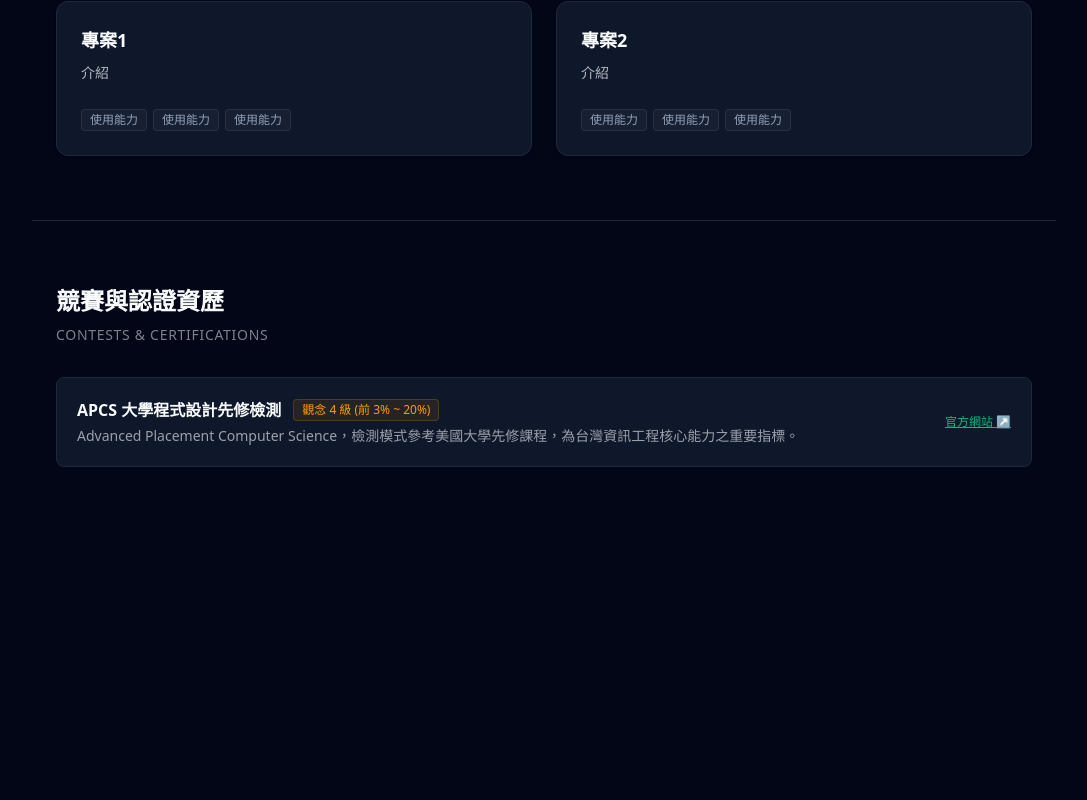
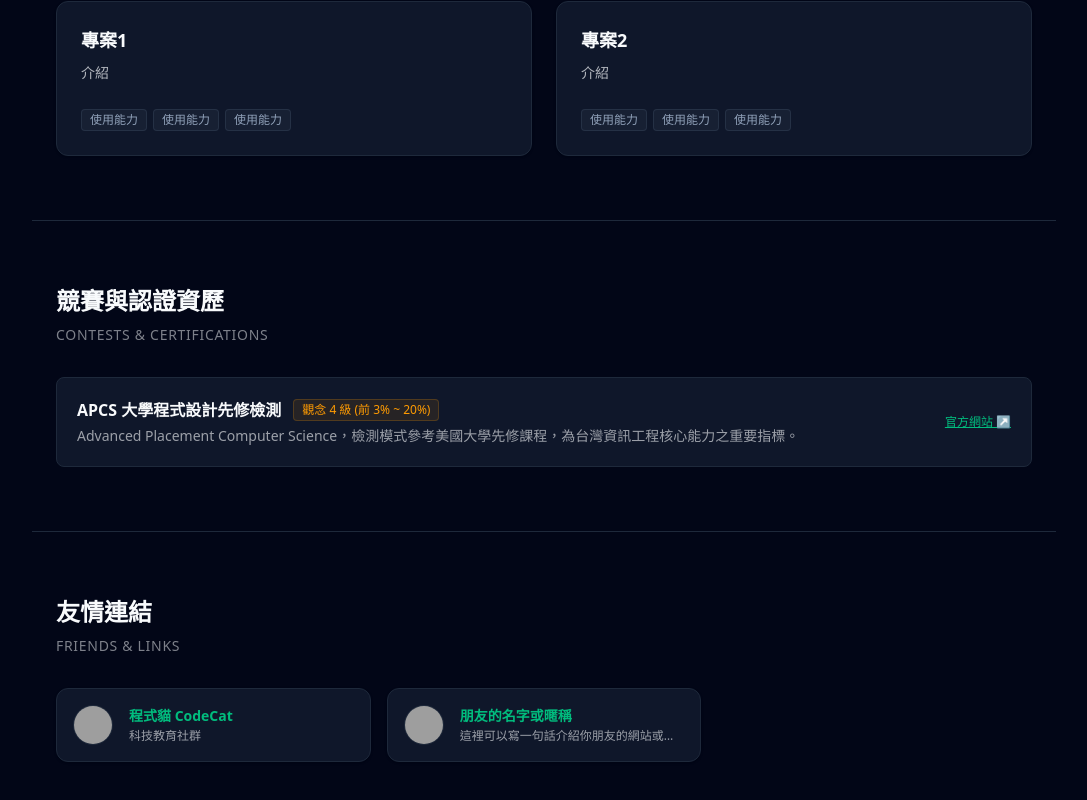
Before and after one commit to moonfall000/YueFon, a Next.js app: page / in a window 1280 px wide. Shown: the part 1206-2006 px from the top of the page, without its empty margins (96-1183 px from the left). Before the commit the page ends 1833 px from the top, so only its background shows below. Built offline with nearby package versions, Linux system fonts and the light colour scheme; grey boxes are pictures that could not be loaded.

Commit message:
update profile

```diff
--- a/app/page.js
+++ b/app/page.js
@@ -1,6 +1,6 @@
 'use client';
 import { useState } from 'react';
-import { hero, about, project, contest, social, tabinfo } from '../config';
+import { hero, about, project, contest, social, tabinfo, friends } from '../config';
 
 export default function Home() {
   const categories = Object.keys(tabinfo);
@@ -116,6 +116,44 @@ export default function Home() {
           ))}
         </div>
       </section>
+            {/* 6. Friends 友情連結區塊 (完整頭像支援版) */}
+      {friends && friends.length > 0 && (
+        <section id="friends" className="max-w-5xl mx-auto px-6 py-16 border-t" style={{ borderColor: 'var(--card-border)' }}>
+          <h2 className="text-2xl font-bold mb-2">友情連結</h2>
+          <p className="text-sm opacity-50 uppercase tracking-wider mb-8">Friends & Links</p>
+
+          <div className="grid grid-cols-1 sm:grid-cols-2 md:grid-cols-3 gap-4">
+            {friends.map((friend, index) => (
+              <a
+                key={index}
+                href={friend.url}
+                target="_blank"
+                rel="noopener noreferrer"
+                className="p-4 rounded-xl border shadow-sm transition-all duration-300 hover:-translate-y-1 flex items-center gap-4 hover:border-emerald-500/50"
+                style={{ backgroundColor: 'var(--card-bg)', borderColor: 'var(--card-border)' }}
+              >
+                {/* 1. 左側：朋友的大頭貼圖片，如果沒給網址或讀取失敗，會自動用 🔗 替代 */}
+                <div className="w-10 h-10 rounded-full flex items-center justify-center text-lg overflow-hidden shrink-0 bg-slate-500/10 border" style={{ borderColor: 'var(--card-border)' }}>
+                  <img
+                    src={friend.image || "/globe.svg"}
+                    alt="🔗"
+                    onError={(e) => { e.target.style.display = 'none'; e.target.parentElement.innerText = '🔗'; }}
+                    className="w-full h-full object-cover"
+                  />
+                </div>
+
+                {/* 2. 右側：朋友網站名稱與簡介 */}
+                <div className="truncate">
+                  <div className="font-bold text-sm text-emerald-500 mb-0.5 truncate hover:text-emerald-400">
+                    {friend.name}
+                  </div>
+                  <p className="text-xs opacity-60 truncate">{friend.desc}</p>
+                </div>
+              </a>
+            ))}
+          </div>
+        </section>
+      )}
 
     </div>
   );
--- a/config.js
+++ b/config.js
@@ -143,6 +143,21 @@ export const tabinfo = {
   }
 };
 
+// 8. friends 模組：友情連結列表（可自由增減朋友的網站）
+export const friends = [
+  {
+    name: "程式貓 CodeCat",
+    url: "https://codecat.tw",
+    desc: "科技教育社群",
+    image: "https://codecat.twassets/images/codecat_logo.png" // 放圖片網址
+  },
+  {
+    name: "朋友的名字或暱稱",
+    url: "https://example.com",
+    desc: "這裡可以寫一句話介紹你朋友的網站或專長",
+    image: "圖片網址" // 放圖片網址
+  }
+];
 
 
 
```
